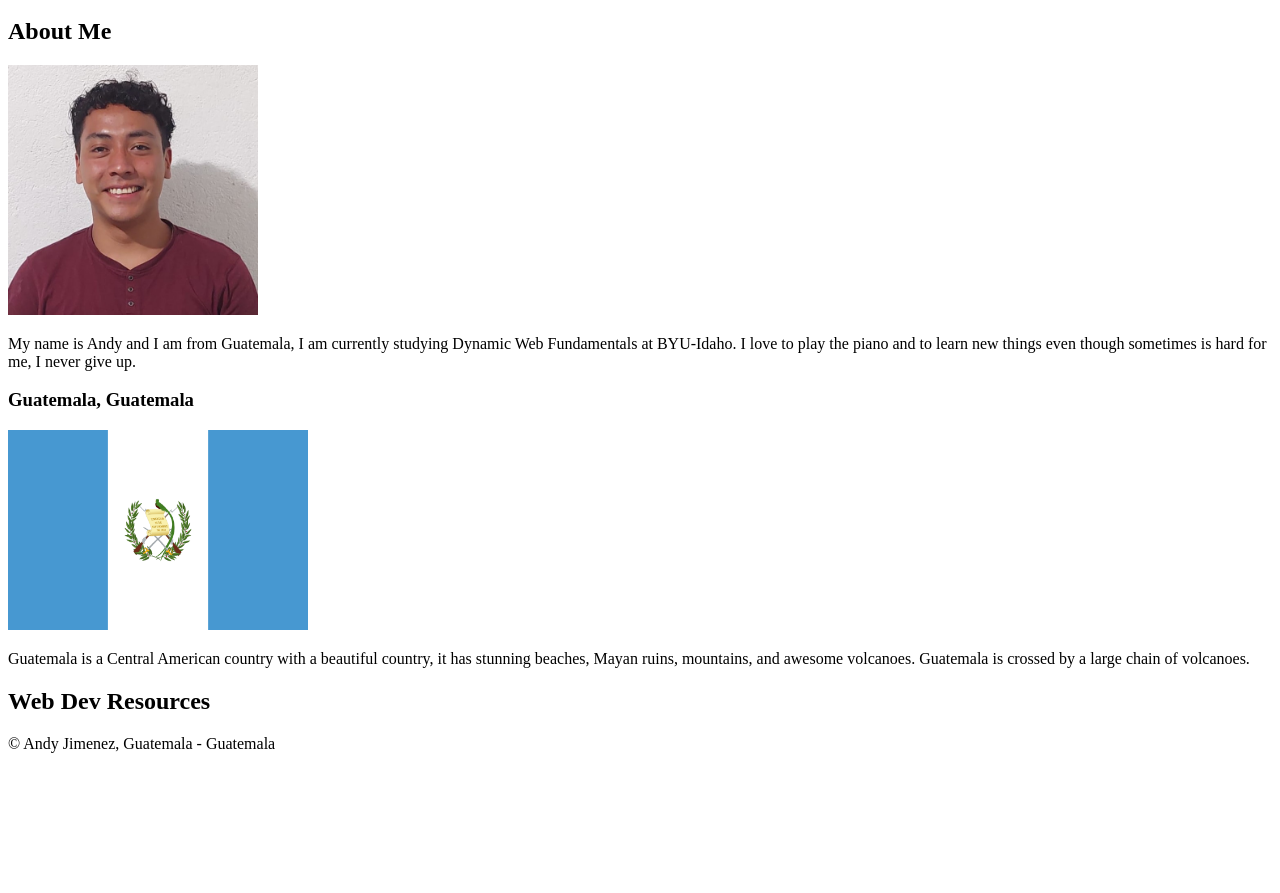
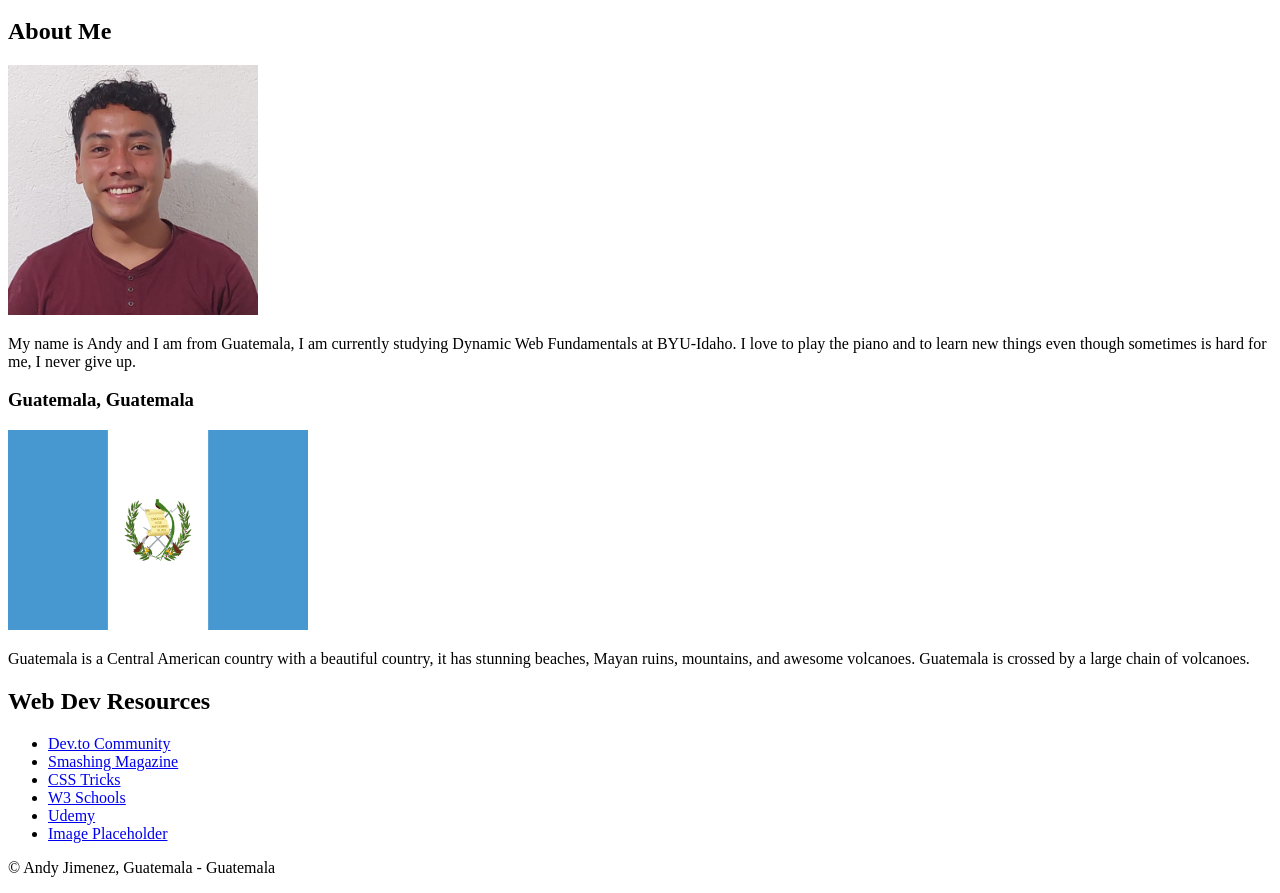
Before and after one commit to andyjp22/WDD131, a plain HTML site: page index.html in a window 1280 px wide. Shown: the part 154-1047 px from the top of the page. Before the commit the page ends 923 px from the top, so only its background shows below. Drawn offline with Linux system fonts and the light colour scheme.

Commit message:
adding links

```diff
--- a/index.html
+++ b/index.html
@@ -52,6 +52,26 @@
     </section>
     <section class="card">
         <h2>Web Dev Resources</h2>
+        <ul>
+            <li>
+                <a href="#">Dev.to Community</a>
+            </li>
+            <li>
+                <a href="#">Smashing Magazine</a>
+            </li>
+            <li>
+                <a href="#">CSS Tricks</a>
+            </li>
+            <li>
+                <a href="#">W3 Schools</a>
+            </li>
+            <li>
+                <a href="#">Udemy</a>
+            </li>
+            <li>
+                <a href="#">Image Placeholder</a>
+            </li>
+        </ul>
     </section>
 </main>
 <footer>
```
